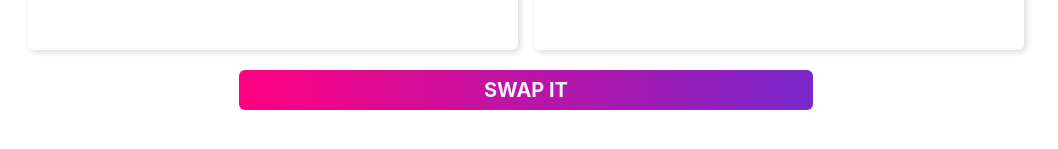
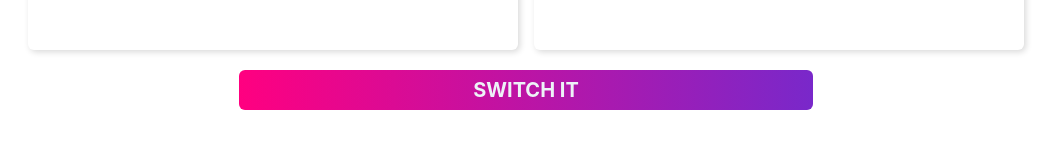
Before and after one commit to vatsalsaglani/Face-Swap-UI, a Next.js app: page / in a window 1280 px wide. Shown: the part 645-794 px from the top of the page, without its empty margins (114-1172 px from the left). Built offline with nearby package versions, Linux system fonts and the light colour scheme.

Commit message:
changed faceswap to faceswitch

```diff
--- a/components/SwapItButton.js
+++ b/components/SwapItButton.js
@@ -95,11 +95,11 @@ const SwapItButton = () => {
           <Box color="white" p={3} bg="orange.500">
             {/* Error communicating with the host */}
             {!sourceImage && !targetImage
-              ? "Cannot do FaceSwap without Images"
+              ? "Cannot do FaceSwitch without Images"
               : !sourceImage
               ? "Need a source image to swap the face on target image"
               : !targetImage
-              ? "Need to select a target image for FaceSwap"
+              ? "Need to select a target image for FaceSwitch"
               : null}
           </Box>
         ),
@@ -146,7 +146,7 @@ const SwapItButton = () => {
             color: colorMode === "light" ? "gray.100" : "gray.900",
           }}
         >
-          SWAP IT
+          SWITCH IT
         </Button>
       )}
     </>
```
